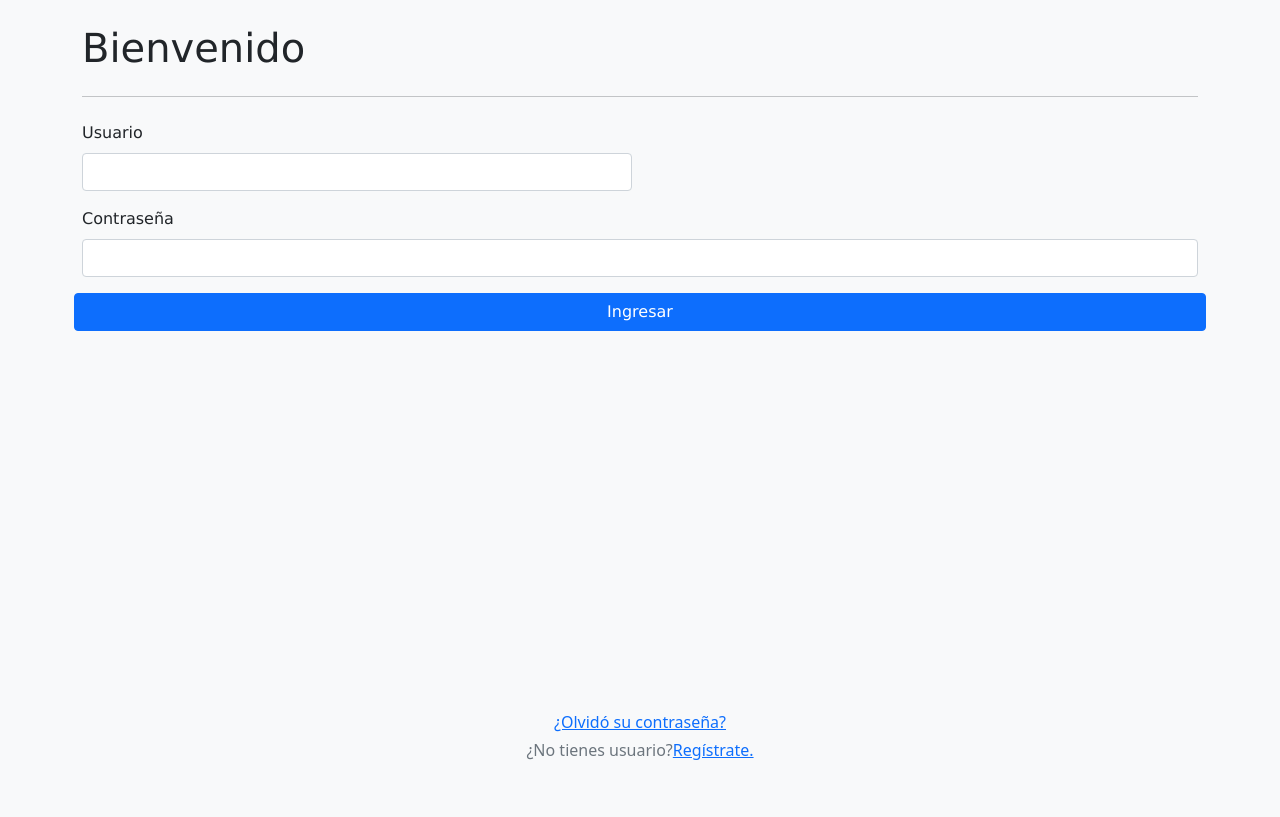
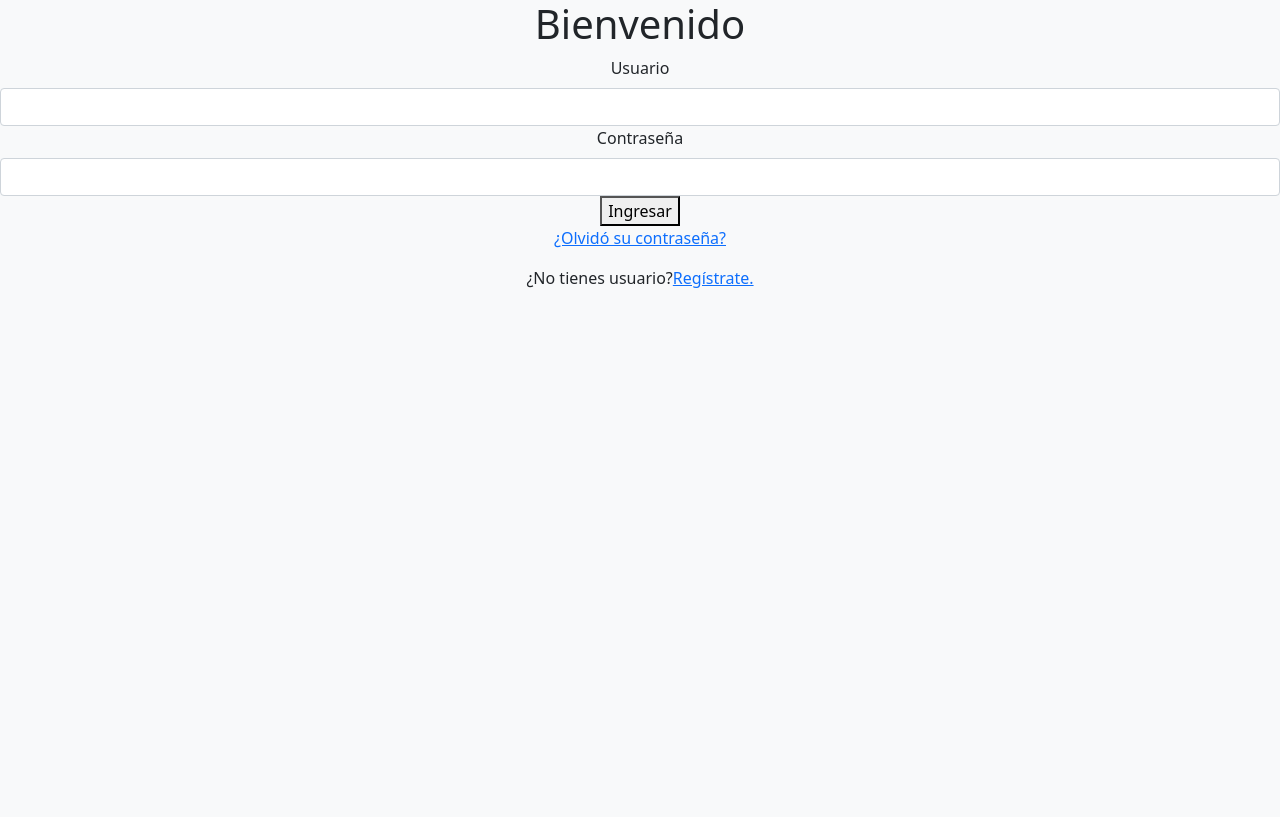
Before and after one commit to luciagastelu/proyectoJaP, a plain HTML site: page login.html in a window 1280 px wide. Drawn offline with Linux system fonts and the light colour scheme.

Commit message:
Cambios en login

```diff
--- a/css/styles.css
+++ b/css/styles.css
@@ -188,3 +188,7 @@ a.custom-card:hover {
 .checked {
   color: orange;
 }
+
+.contenedor{
+  text-align: center
+}
--- a/login.html
+++ b/login.html
@@ -17,31 +17,20 @@
 </head>
 
 <body>
-  <div class="container">
-    <main>
-      <div class="row mt-4">
-        <div class="col">
-          <h1 class="mb-3">Bienvenido</h1>
-          <hr class="my-4">
-          <div class="row g-3">
-            <div class="col-sm-6">
-              <label for="nombre" class="form-label">Usuario</label>
-              <input type="text" class="form-control" id="usuario">
-            </div>
+  <div class="contenedor">
+  <h1 class="titulologin">Bienvenido</h1>
 
-            <div class="col-12">
-              <label for="email" class="form-label">Contraseña</label>
-              <input type="email" class="form-control" id="contraseña">
-            </div>
+     <label for="nombre" class="form-label">Usuario</label>
+     <input type="text" class="form-control" id="usuario">
 
-            <button class="btn btn-primary" type="button" id="regBtn">Ingresar</button>
-    </main>
-  </div>
+    <label for="email" class="form-label">Contraseña</label>
+    <input type="email" class="form-control" id="contraseña">
 
-    <footer class="my-5 pt-5 text-muted text-center text-small">
-      <p class="mb-1"><a href="" target="_blank">¿Olvidó su contraseña?</a></p>
-      <p class="mb-1">¿No tienes usuario?<a href="" target="_blank">Regístrate.</a></p>
-    </footer>
+    <button class="botoningresar" type="button" id="regBtn">Ingresar</button>
+
+    <p class="olvidocontra"><a href="" target="_blank">¿Olvidó su contraseña?</a></p>
+    <p class="notengousu">¿No tienes usuario?<a href="" target="_blank">Regístrate.</a></p>
+
   </div>
 </body>
 
```
